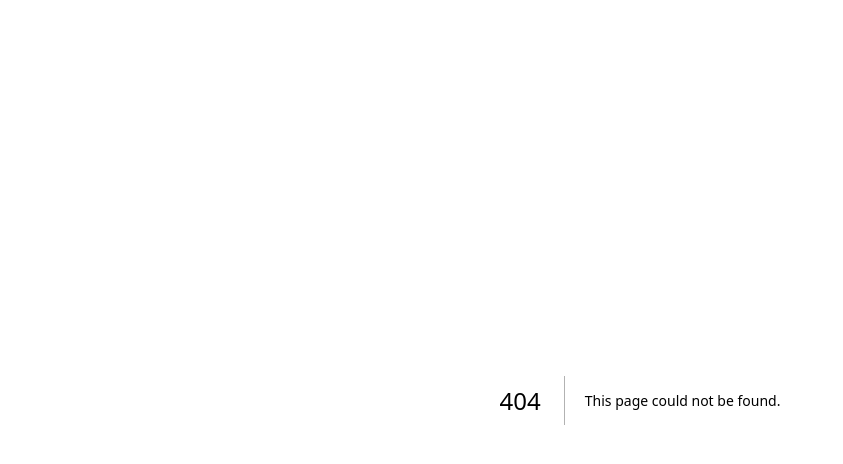
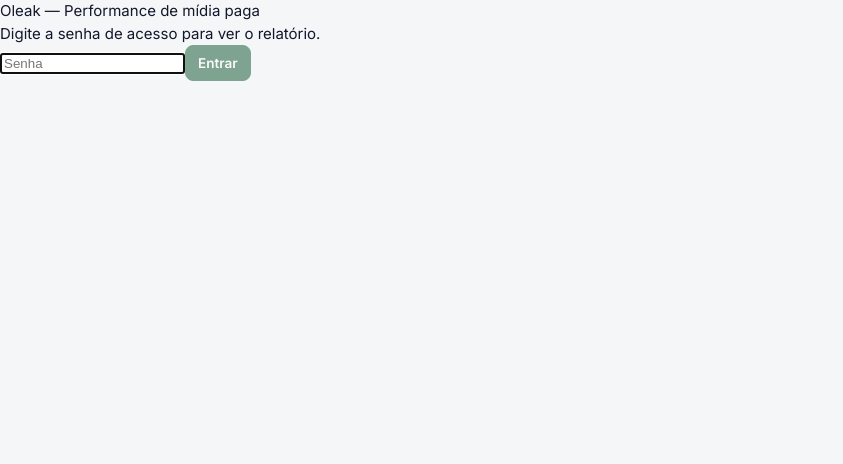
Before and after one commit to renatorebellato/dashboard-oleak, a Next.js app: page /login in a window 1280 px wide. Before the commit this address had no page. Shown: the top 464 px of the page, without its empty margins (0-843 px from the left). Built offline with nearby package versions, Linux system fonts and the light colour scheme.

Commit message:
Add login page

```diff
--- /dev/null
+++ b/app/login/page.tsx
@@ -0,0 +1,53 @@
+"use client";
+
+import { useState, type FormEvent } from "react";
+
+export default function LoginPage() {
+  const [password, setPassword] = useState("");
+  const [error, setError] = useState<string | null>(null);
+  const [loading, setLoading] = useState(false);
+
+  async function handleSubmit(e: FormEvent) {
+    e.preventDefault();
+    setError(null);
+    setLoading(true);
+    try {
+      const res = await fetch("/api/auth/login", {
+        method: "POST",
+        headers: { "Content-Type": "application/json" },
+        body: JSON.stringify({ password }),
+      });
+      if (!res.ok) {
+        const data = await res.json().catch(() => ({}));
+        setError(data?.error ?? "Não foi possível entrar.");
+        setLoading(false);
+        return;
+      }
+      window.location.href = "/";
+    } catch {
+      setError("Não foi possível entrar. Tente novamente.");
+      setLoading(false);
+    }
+  }
+
+  return (
+    <div className="login-page">
+      <form className="login-card" onSubmit={handleSubmit}>
+        <div className="login-title">Oleak — Performance de mídia paga</div>
+        <div className="login-sub">Digite a senha de acesso para ver o relatório.</div>
+        <input
+          type="password"
+          className="login-input"
+          placeholder="Senha"
+          value={password}
+          onChange={(e) => setPassword(e.target.value)}
+          autoFocus
+        />
+        {error && <div className="login-error">{error}</div>}
+        <button type="submit" className="btn primary login-button" disabled={loading || !password}>
+          {loading ? "Entrando…" : "Entrar"}
+        </button>
+      </form>
+    </div>
+  );
+}
```
